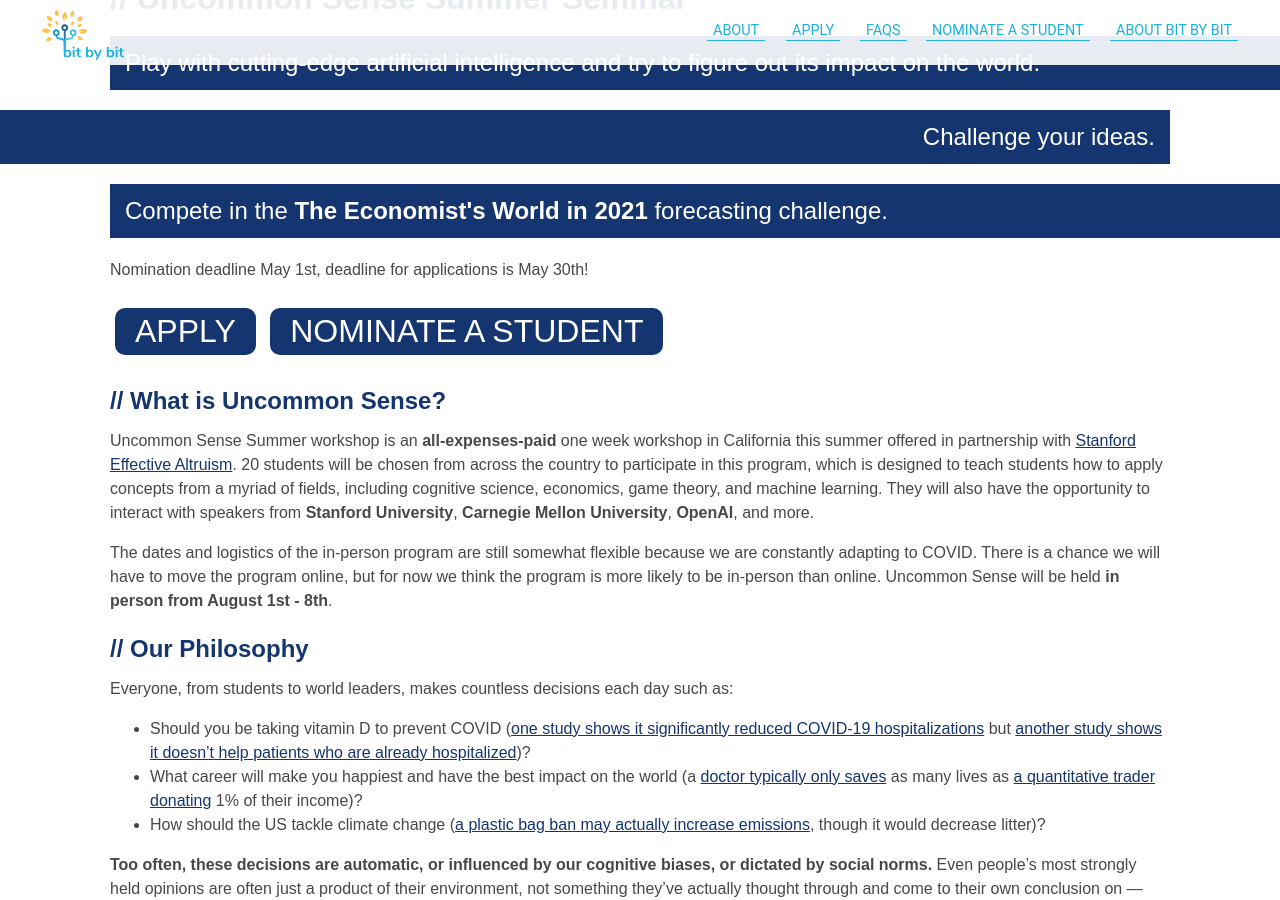
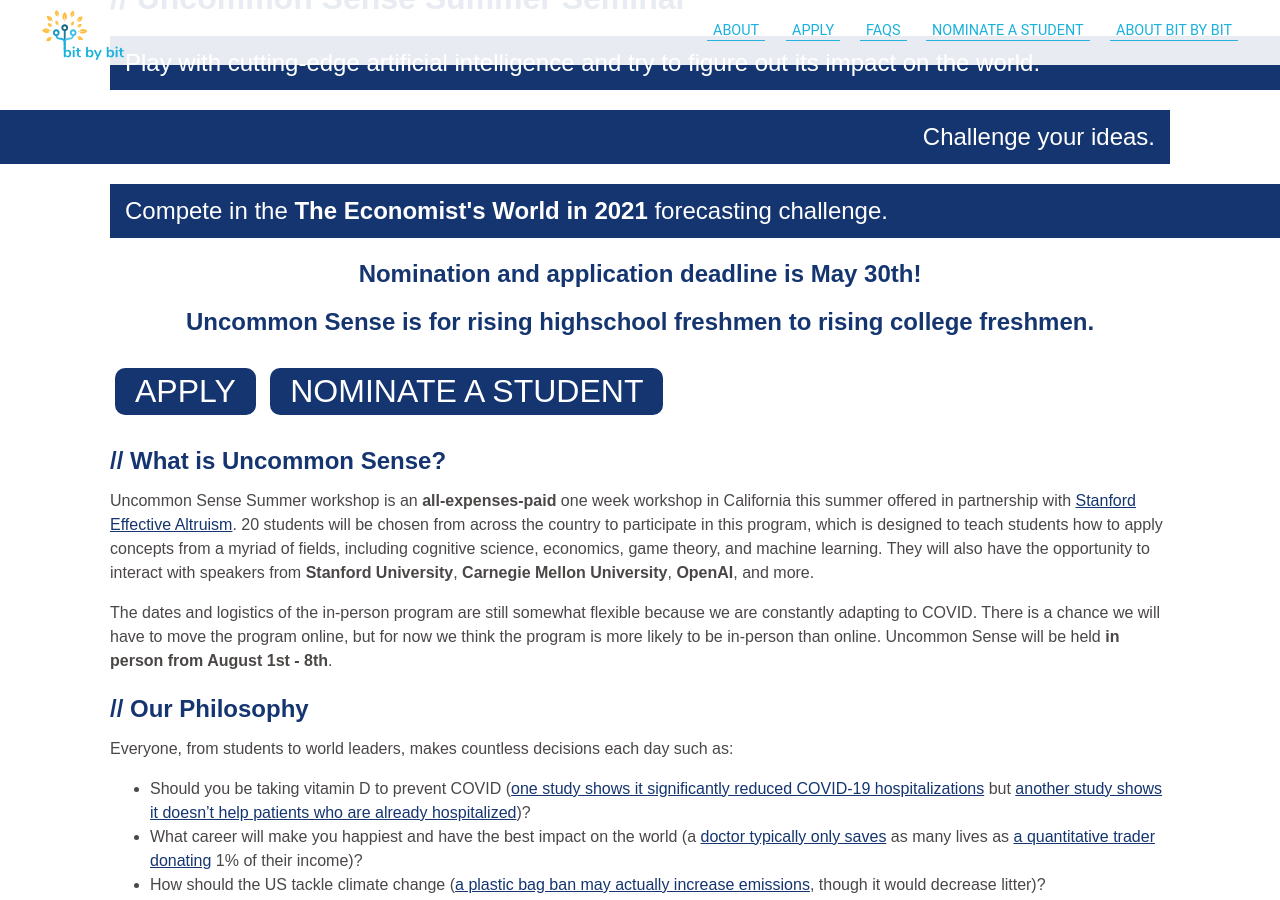
Before and after one commit to bit-by-bit-coding/bxb-website, a Jekyll site: the page built from uncommonsenseseminar.html, in a window 1280 px wide and 900 px high, scrolled down 445 px. Built offline with Jekyll 4.4.1, drawn with Linux system fonts in a browser that asks for light colours; nearby versions of some CDN libraries; some web fonts are replaced.

Commit message:
adding age range for US

```diff
--- a/uncommonsenseseminar.html
+++ b/uncommonsenseseminar.html
@@ -20,9 +20,10 @@
             <div class="info-banner">
                 Compete in the <strong>The Economist's World in 2021</strong> forecasting challenge.
             </div>
-            <p>
-                Nomination deadline May 1st, deadline for applications is May 30th!
-            </p>
+            <div class="subtitle">
+                <p><strong>Nomination and application deadline is May 30th!</strong></p>
+                <p><strong>Uncommon Sense is for rising highschool freshmen to rising college freshmen.</strong></p>
+            </div>
             <a href="{{ 'usreferral.html' | relative_url | remove: '.html' }}" id="us-signup"><button
                     class="action-button largebutton">Apply</button></a>
 
```
